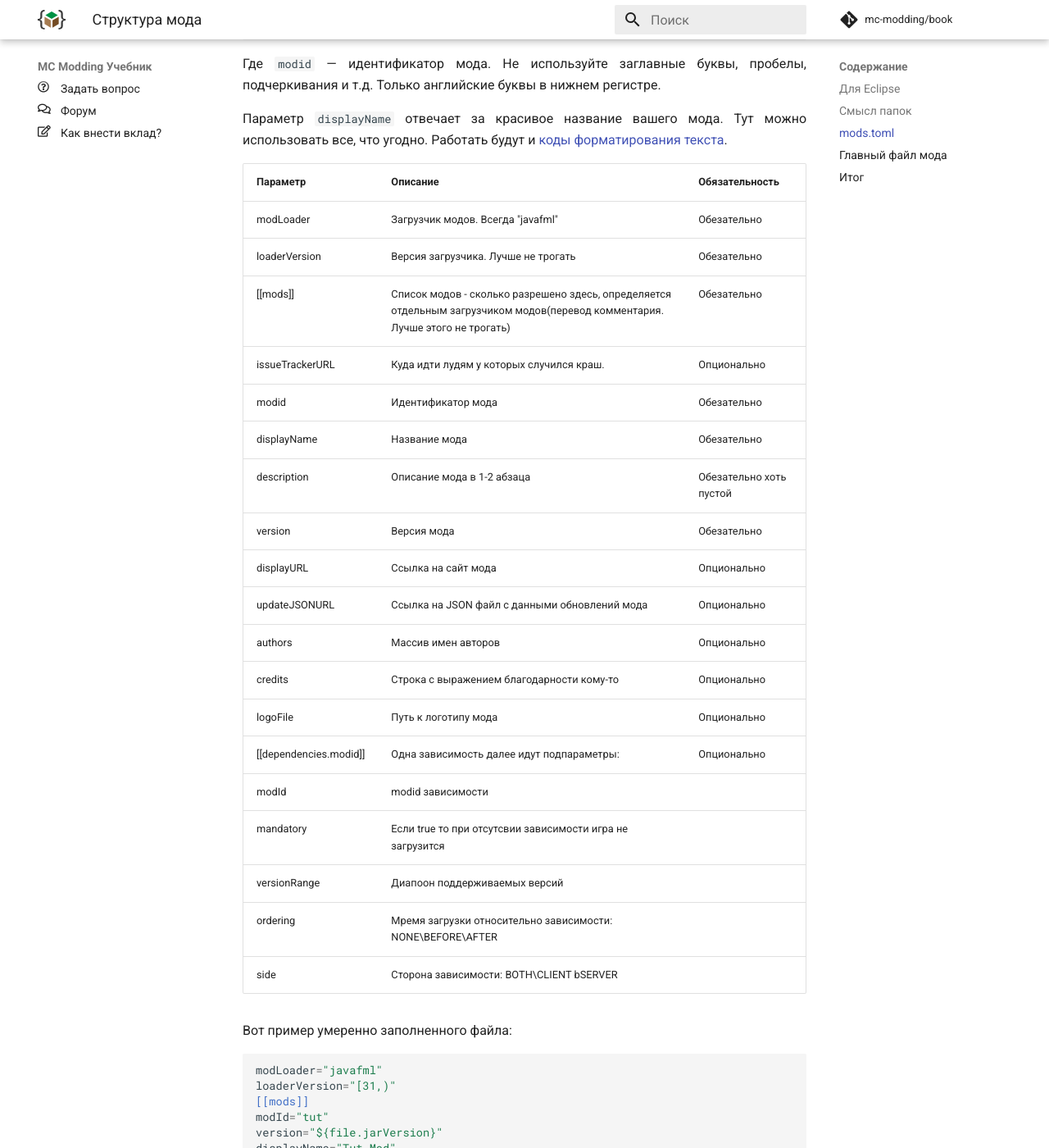
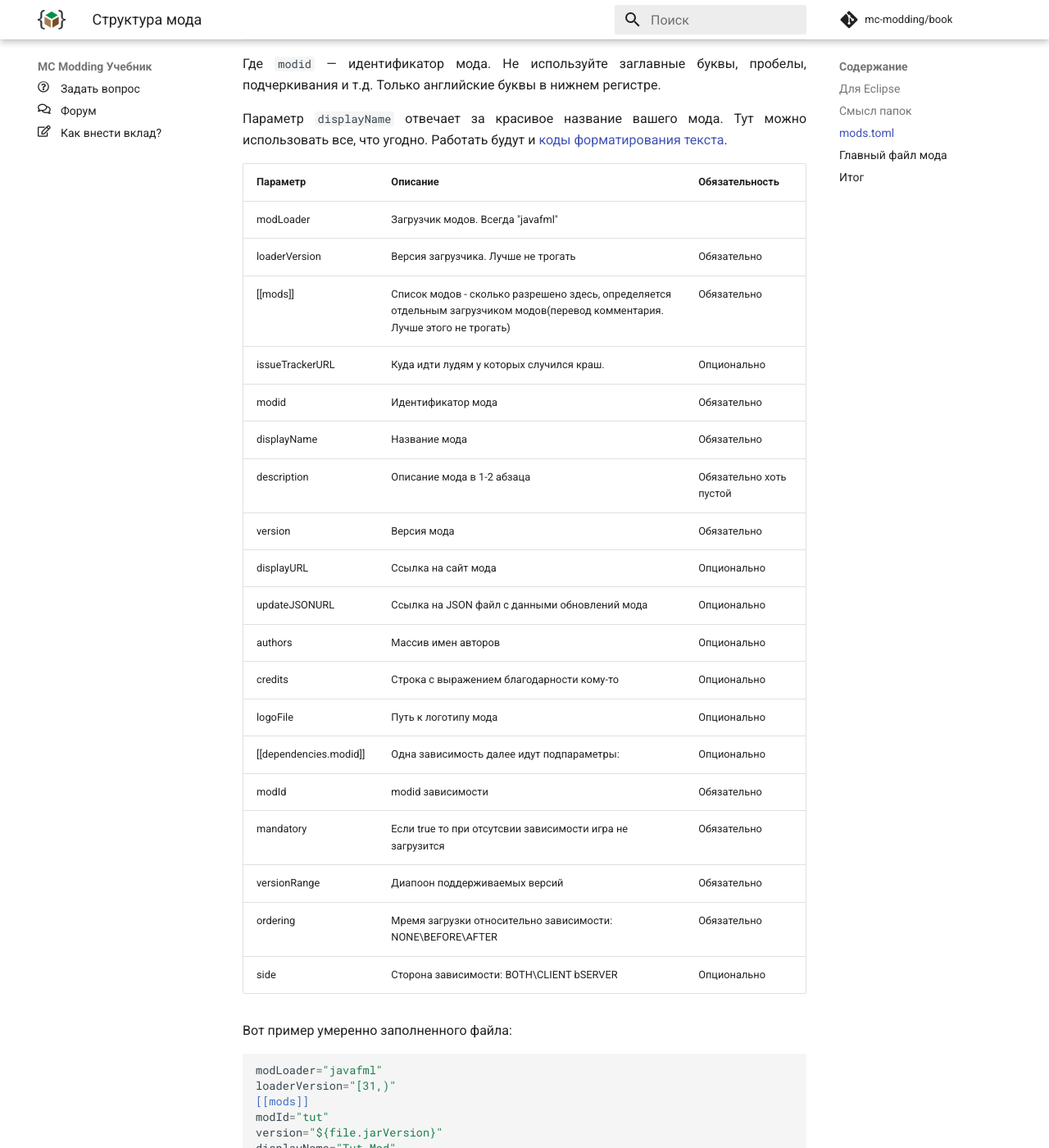
Before and after one commit to mc-modding/book, an MkDocs documentation site: the page built from docs/1.15/basics/mod-structure/index.md, in a window 1280 px wide and 1400 px high, scrolled down 1272 px. Shown: the whole window at 82% size. Built offline with MkDocs 1.6.1 and Material for MkDocs 9.7.7, drawn with Linux system fonts in a browser that asks for light colours; nearby versions of some CDN libraries; comment, search, counter and statistics services are not loaded.

Commit message:
Update index.md

```diff
--- a/docs/1.15/basics/mod-structure/index.md
+++ b/docs/1.15/basics/mod-structure/index.md
@@ -60,25 +60,25 @@ displayName="Tut Example Mod"
 
 | Параметр                    | Описание                                                                                                                      | Обязательность                                                                                           |
 |-----------------------------|-------------------------------------------------------------------------------------------------------------------------------|-----------------------------------------------------------------------------------------------|
-| modLoader					  | Загрузчик модов. Всегда "javafml" 																							  | Обезательно
-| loaderVersion				  | Версия загрузчика. Лучше не трогать 																						  | Обезательно
-| [[mods]]  				  | Список модов - сколько разрешено здесь, определяется отдельным загрузчиком модов(перевод комментария. Лучше этого не трогать) | Обезательно
+| modLoader					  | Загрузчик модов. Всегда "javafml" 																							  |
+| loaderVersion				  | Версия загрузчика. Лучше не трогать 																						  | Обязательно
+| [[mods]]  				  | Список модов - сколько разрешено здесь, определяется отдельным загрузчиком модов(перевод комментария. Лучше этого не трогать) | Обязательно
 | issueTrackerURL			  | Куда идти лудям у которых случился краш. 																					  | Опционально
-| modid                       | Идентификатор мода   																										  | Обезательно                                                                                                                                                                                                         |
-| displayName                 | Название мода   																										      | Обезательно                                                                                                                                                                                                              |
-| description                 | Описание мода в 1-2 абзаца   																								  | Обезательно хоть пустой                                                                                                                                                                                                 |
-| version                     | Версия мода    	       																										  | Обезательно                                                                                                                                                                                                              |                                                                                                                                                                                                          |
+| modid                       | Идентификатор мода   																										  | Обязательно                                                                                                                                                                                                         |
+| displayName                 | Название мода   																										      | Обязательно                                                                                                                                                                                                              |
+| description                 | Описание мода в 1-2 абзаца   																								  | Обязательно хоть пустой                                                                                                                                                                                                 |
+| version                     | Версия мода    	       																										  | Обязательно                                                                                                                                                                                                              |                                                                                                                                                                                                          |
 | displayURL                  | Ссылка на сайт мода   																										  | Опционально                                                                                                                                                                                                      |
 | updateJSONURL               | Ссылка на JSON файл с данными обновлений мода     																			  | Опционально                                                                                                                                                                           |
 | authors                     | Массив имен авторов                                 																		  | Опционально                                                                                                                                                                         |
 | credits                     | Строка с выражением благодарности кому-то        																		      | Опционально                                                                                                                                                                        |
 | logoFile                    | Путь к логотипу мода                            																	          | Опционально                                                                                                                                                                      |                                                                                                                                                         |
-| [[dependencies.modid]] | Одна зависимость далее идут подпараметры:																				      | Опционально
-|      	modId				  | modid зависимости
-|       mandatory             | Если true то при отсутсвии зависимости игра не загрузится
-|		versionRange          | Диапоон поддерживаемых версий
-|       ordering              | Мремя загрузки относительно зависимости: NONE\BEFORE\AFTER
-|       side                  | Сторона зависимости: BOTH\CLIENT\  bSERVER
+| [[dependencies.modid]] 	  | Одна зависимость далее идут подпараметры:																				  	  | Опционально
+|      	modId				  | modid зависимости																		      								  | Обязательно
+|       mandatory             | Если true то при отсутсвии зависимости игра не загрузится																	  | Обязательно
+|		versionRange          | Диапоон поддерживаемых версий																		      				      | Обязательно
+|       ordering              | Мремя загрузки относительно зависимости: NONE\BEFORE\AFTER																	  | Обязательно
+|       side                  | Сторона зависимости: BOTH\CLIENT\  bSERVER																		      		  | Опционально
 
 Вот пример умеренно заполненного файла:
 
```
